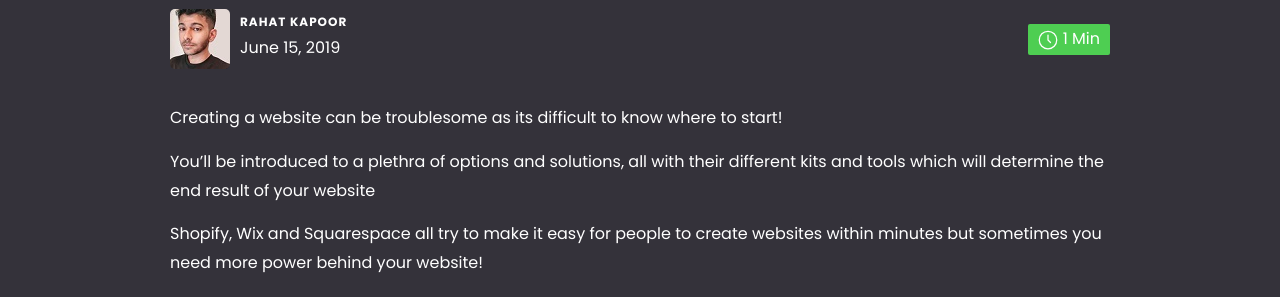
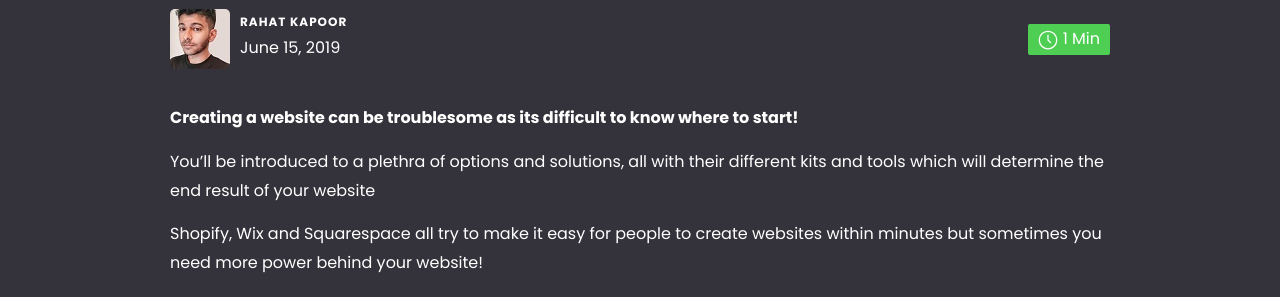
Before and after one commit to RahKapoor/Portfolio, a Jekyll site: the page built from _posts/2019-01-21-10-tips-for-drawing-with-coloured-pencils.md, in a window 1280 px wide. Shown: the part 471-768 px from the top of the page. Built offline with Jekyll 4.4.1, drawn with Linux system fonts in a browser that asks for light colours.

```diff
--- a/_posts/2019-01-21-10-tips-for-drawing-with-coloured-pencils.md
+++ b/_posts/2019-01-21-10-tips-for-drawing-with-coloured-pencils.md
@@ -9,7 +9,7 @@ category: Design
 tags: [web design, blogging]
 ---
 
-Creating a website can be troublesome as its difficult to know where to start!
+**Creating a website can be troublesome as its difficult to know where to start!**
 
 You'll be introduced to a plethra of options and solutions, all with their different kits and tools which will determine the end result of your website
 
```
